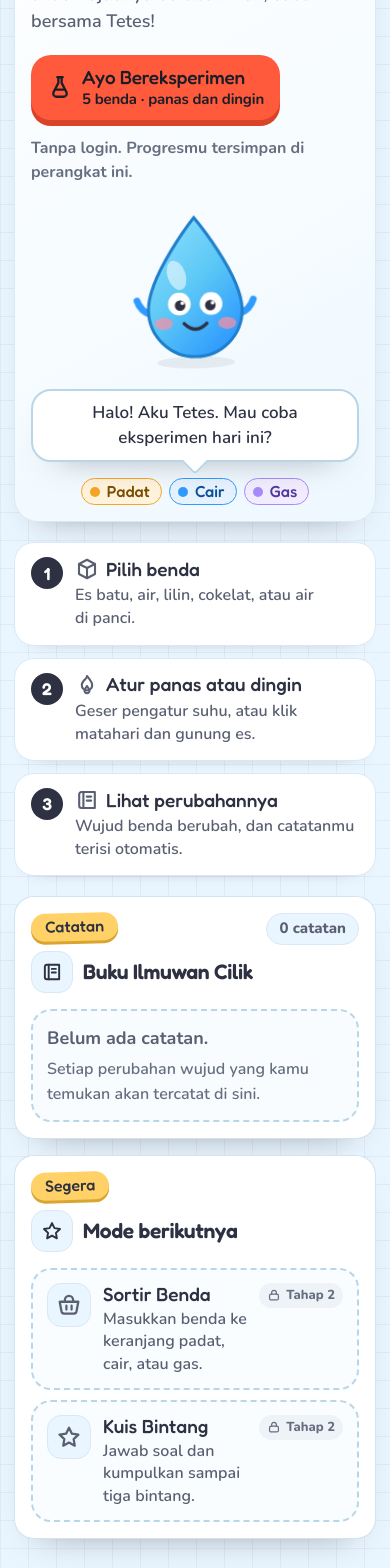
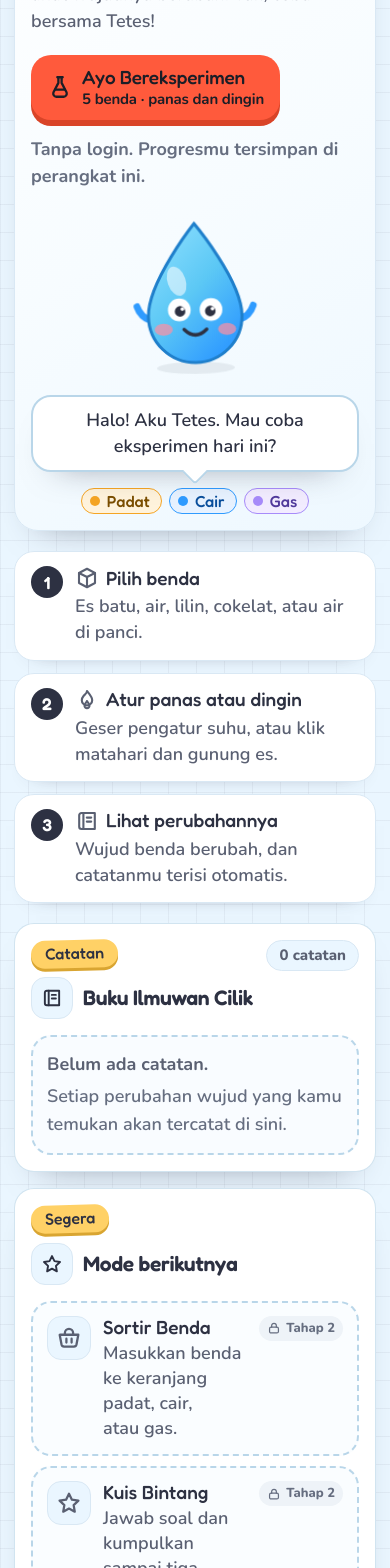
Before and after one commit to Carelyk/Lab-Wujud-Benda, a React (Vite) app: page / in a window 390 px wide. Shown: the part 300-1868 px from the top of the page. Built offline with nearby package versions, Linux system fonts and the light colour scheme.

Commit message:
fix: keep reading text at 18px on small screens
Raise hint, prediction, notebook, step and bubble copy to 18px so grade 4 readers get the intended minimum size.

```diff
--- a/src/components/experiment/HeatControls.module.css
+++ b/src/components/experiment/HeatControls.module.css
@@ -9,7 +9,7 @@
   background: var(--sky);
   border: 1px solid var(--line);
   color: var(--ink-soft);
-  font-size: 16px;
+  font-size: 18px;
   font-weight: 700;
   line-height: 1.35;
 }
@@ -147,9 +147,3 @@
     grid-template-columns: 1fr;
   }
 }
-
-@media (max-width: 420px) {
-  .info {
-    font-size: 15px;
-  }
-}
--- a/src/components/experiment/NoteBook.module.css
+++ b/src/components/experiment/NoteBook.module.css
@@ -39,7 +39,7 @@
 .teks {
   flex: 1 1 auto;
   min-width: 0;
-  font-size: 17px;
+  font-size: 18px;
   font-weight: 700;
   line-height: 1.35;
 }
@@ -66,7 +66,7 @@
 
 .kosongSub {
   margin-top: 4px;
-  font-size: 16px;
+  font-size: 18px;
   font-weight: 600;
   color: var(--ink-faint);
 }
--- a/src/components/experiment/PredictionCard.module.css
+++ b/src/components/experiment/PredictionCard.module.css
@@ -43,7 +43,7 @@
 
 .status {
   margin-top: var(--sp-3);
-  font-size: 17px;
+  font-size: 18px;
   font-weight: 600;
   line-height: 1.4;
   color: var(--ink-soft);
@@ -56,7 +56,7 @@
   margin-top: var(--sp-2);
   padding: 10px 14px;
   border-radius: var(--r-md);
-  font-size: 17px;
+  font-size: 18px;
   font-weight: 600;
   line-height: 1.4;
 }
--- a/src/components/experiment/ProcessToast.module.css
+++ b/src/components/experiment/ProcessToast.module.css
@@ -49,7 +49,7 @@
 }
 
 .ket {
-  font-size: 16px;
+  font-size: 17px;
   font-weight: 600;
   line-height: 1.35;
   color: var(--ink-soft);
@@ -105,7 +105,7 @@
   }
 
   .ket {
-    font-size: 15px;
+    font-size: 16px;
   }
 
   .ikon {
--- a/src/components/mascot/Mascot.module.css
+++ b/src/components/mascot/Mascot.module.css
@@ -113,7 +113,7 @@
 
 @media (max-width: 640px) {
   .bubble {
-    font-size: 17px;
+    font-size: 18px;
     padding: 10px 14px;
     max-width: 100%;
   }
--- a/src/screens/ExperimentScreen.module.css
+++ b/src/screens/ExperimentScreen.module.css
@@ -107,7 +107,7 @@
   margin-top: var(--sp-4);
   padding-top: var(--sp-3);
   border-top: 1px dashed var(--line-strong);
-  font-size: 16px;
+  font-size: 18px;
   font-weight: 700;
   line-height: 1.4;
   color: var(--ink-faint);
--- a/src/screens/HomeScreen.module.css
+++ b/src/screens/HomeScreen.module.css
@@ -81,7 +81,7 @@
 }
 
 .kecil {
-  font-size: 16px;
+  font-size: 18px;
   font-weight: 700;
   color: var(--ink-faint);
 }
@@ -174,7 +174,7 @@
 
 .langkahTeks {
   margin-top: 3px;
-  font-size: 16px;
+  font-size: 18px;
   font-weight: 600;
   line-height: 1.45;
   color: var(--ink-soft);
@@ -230,7 +230,7 @@
 
 .modeKet {
   margin-top: 2px;
-  font-size: 16px;
+  font-size: 18px;
   font-weight: 600;
   line-height: 1.4;
   color: var(--ink-soft);
```
